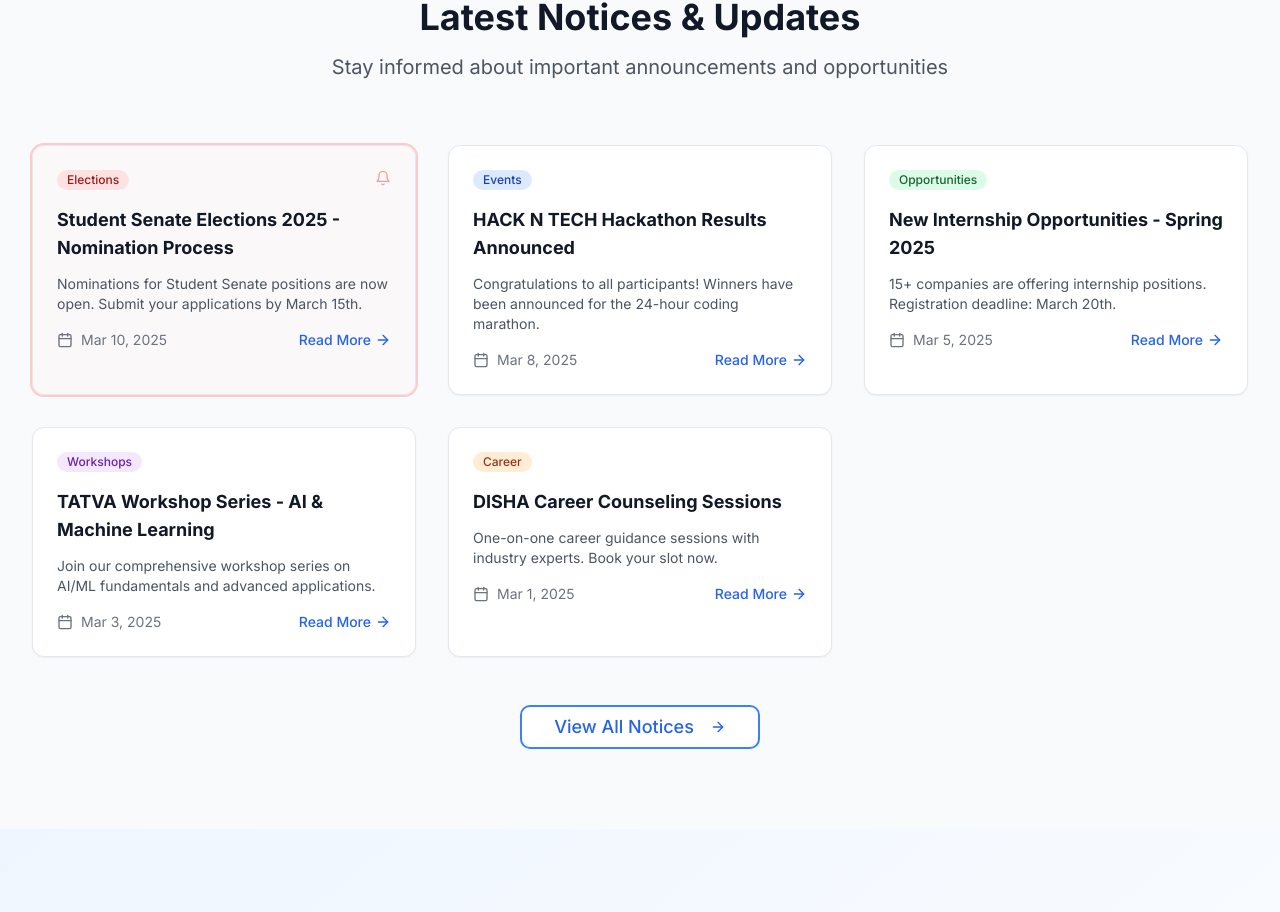
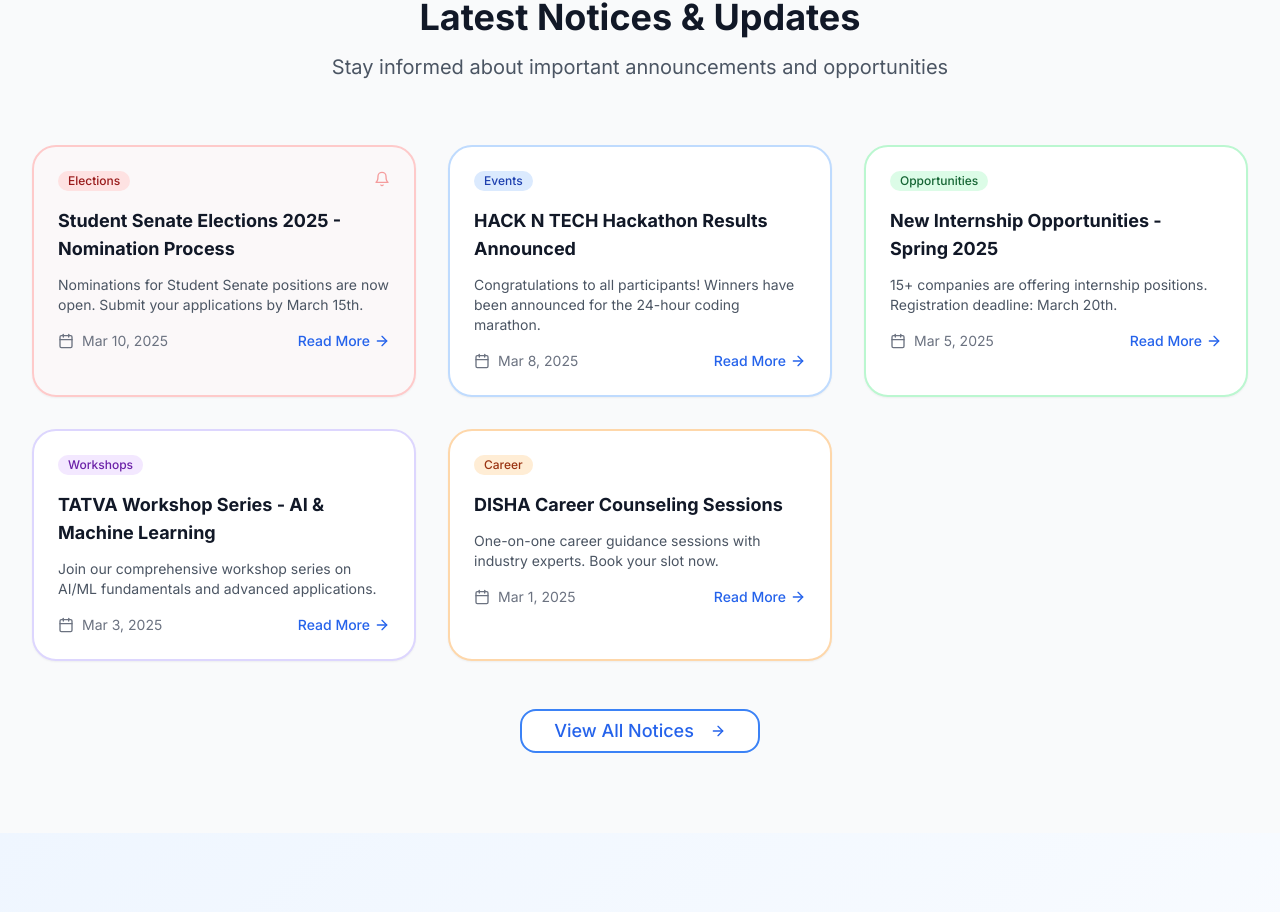
Before and after one commit to Vatsal9915/Student-Senate-IITP, a Next.js app: page / in a window 1280 px wide. Shown: the part 2843-3755 px from the top of the page. Built offline with nearby package versions, Linux system fonts and the light colour scheme.

Commit message:
fixes: latest notice section cards

```diff
--- a/components/notices-section.tsx
+++ b/components/notices-section.tsx
@@ -81,9 +81,26 @@ export function NoticesSection() {
           {notices.slice(0, 5).map((notice) => (
             <Card
               key={notice.id}
-              className={`group hover:shadow-xl transition-all duration-300 transform hover:-translate-y-2 ${
-                notice.urgent ? "ring-2 ring-red-200 bg-red-50/30" : ""
+              className={`group hover:shadow-xl transition-all rounded-3xl duration-300 transform hover:-translate-y-2 ${
+              notice.urgent ? "bg-red-50/30" : ""
               }`}
+              style={{
+              borderWidth: "2px",
+              borderStyle: "solid",
+              borderColor: notice.urgent
+                ? "#fecaca"
+                : getCategoryColor(notice.category).includes("red")
+                ? "#fecaca"
+                : getCategoryColor(notice.category).includes("blue")
+                ? "#bfdbfe"
+                : getCategoryColor(notice.category).includes("green")
+                ? "#bbf7d0"
+                : getCategoryColor(notice.category).includes("purple")
+                ? "#ddd6fe"
+                : getCategoryColor(notice.category).includes("orange")
+                ? "#fed7aa"
+                : "#e5e7eb",
+              }}
             >
               <CardContent className="p-6">
               <div className="flex items-start justify-between mb-4">
@@ -124,7 +141,7 @@ export function NoticesSection() {
             <Button
               size="lg"
               variant="outline"
-              className="border-2 border-blue-500 text-blue-600 hover:bg-blue-50 px-8 py-3 text-lg"
+              className="border-2 rounded-2xl border-blue-500 text-blue-600 hover:bg-blue-50 px-8 py-3 text-lg"
             >
               View All Notices
               <ArrowRight className="w-5 h-5 ml-2" />
```
Lines whose indentation alone changed are shown as unchanged.
